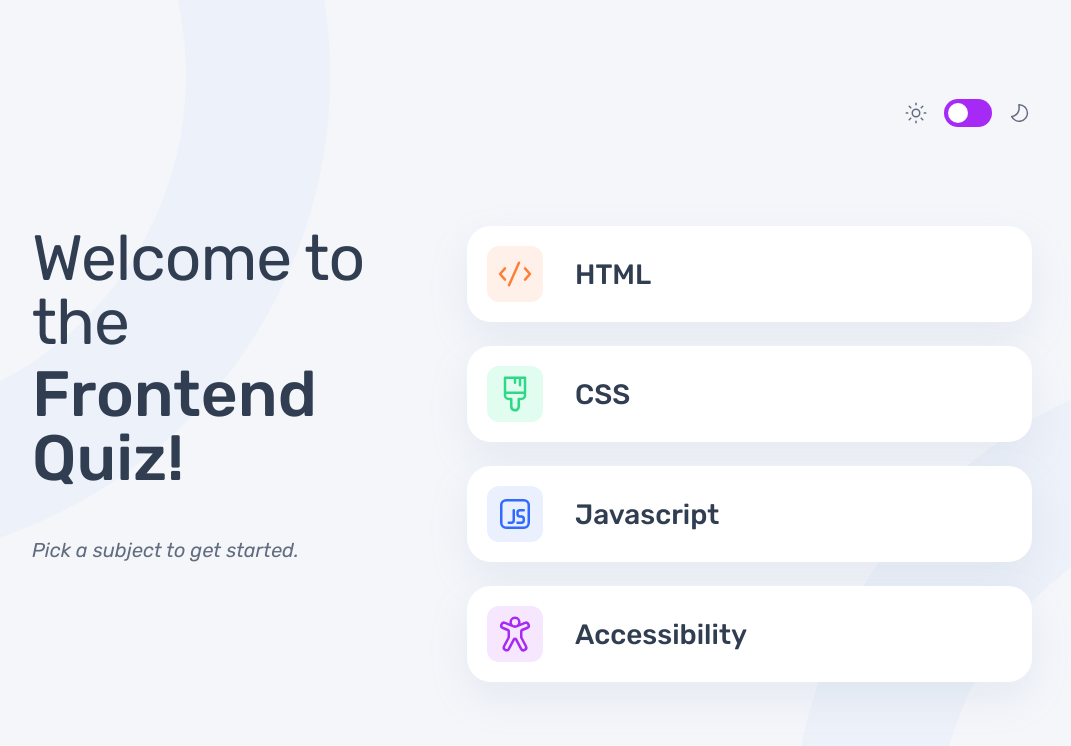
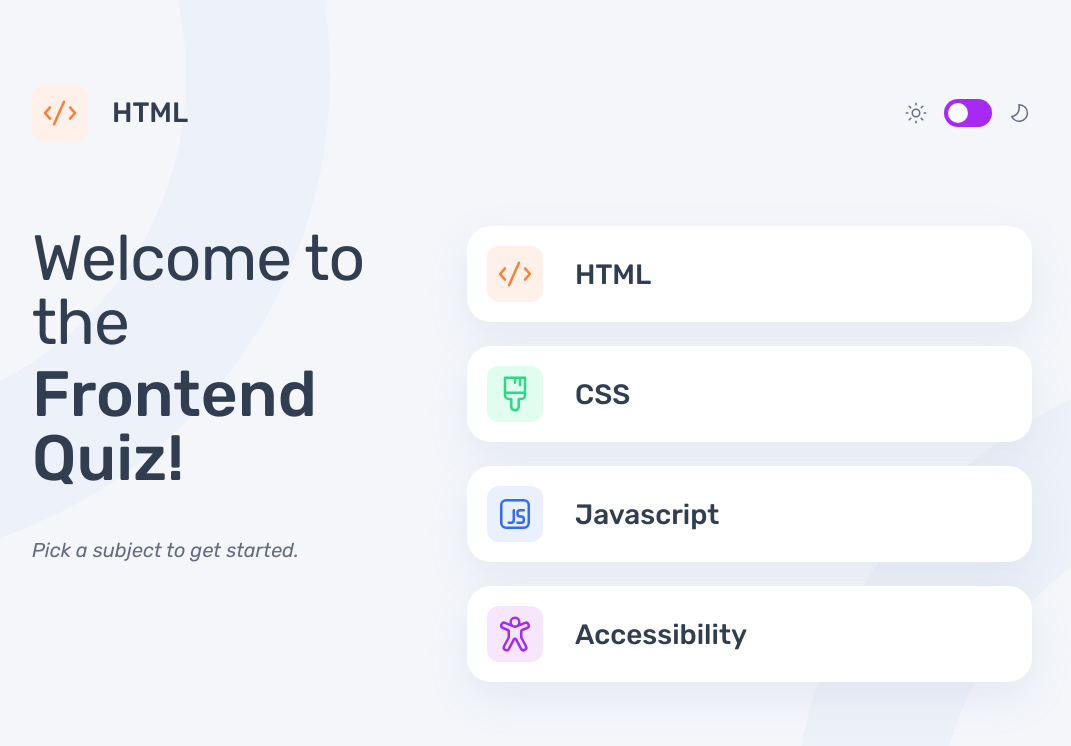
Before and after one commit to UtopicUnicorn995/FM-quiz-app, a React (Vite) app: page / in a window 1280 px wide. Shown: the top 746 px of the page, without its empty margins (108-1179 px from the left). Built offline with nearby package versions, Linux system fonts and the light colour scheme.

Commit message:
FM-quiz-app: improved the btn handlers and planeed the association between home and Quiz page

```diff
--- a/src/App.jsx
+++ b/src/App.jsx
@@ -12,7 +12,8 @@ import './css/Home.css'
 
 function App() {
   const [mode, setMode] = useState('light')
-  const [quizType, setQuizType] = useState(null);
+  const [quizType, setQuizType] = useState('HTML');
+  const [isHome, setIsHome] = useState(true)
 
   function handleModeChange(modeState){
     setMode(modeState)
--- a/src/components/Choices.jsx
+++ b/src/components/Choices.jsx
@@ -2,6 +2,7 @@ import { Link } from "react-router-dom";
 import "../css/Choices.css";
 
 export default function Choies( props ) {
+
 
   const iconBgColor = function () {
     switch (props.title) {
@@ -22,10 +23,9 @@ export default function Choies( props ) {
     }
   };
 
-  return (
-    <li>
+  let defaultChoice = (
       <Link to='/quiz'>
-        <button onClick={() => quiz(props.title)} >
+      <button  onClick={() => props.quiz(props.title)}>
       <img
         src={`src/${props.img}`}
         alt={props.title}
@@ -34,6 +34,14 @@ export default function Choies( props ) {
       {props.title}
     </button>
     </Link>
+    )
+
+
+
+
+  return (
+    <li>
+       {defaultChoice}
     </li>
   );
 }
--- a/src/pages/Home.jsx
+++ b/src/pages/Home.jsx
@@ -1,9 +1,11 @@
+import { useState } from "react";
 import "../css/Home.css";
 import datas from "../data.json";
 import Choies from "../components/Choices";
 
 
 export default function Home({setQuizType}) {
+
 
   return (
     <>
--- a/src/pages/Quiz.jsx
+++ b/src/pages/Quiz.jsx
@@ -8,6 +8,7 @@ export default function Quiz({ quizType }) {
   console.log("this page also rerenders");
   console.log(quizType);
   const [questionNumber, setQuestionNumber] = useState(1)
+
 
   function selectQuizQuestions(){
     switch (quizType) {
@@ -28,7 +29,6 @@ export default function Quiz({ quizType }) {
       }
   }
 
-  console.log(selectQuizQuestions()[1].question)
 
 
   return (
```
Lines whose indentation alone changed are shown as unchanged.
